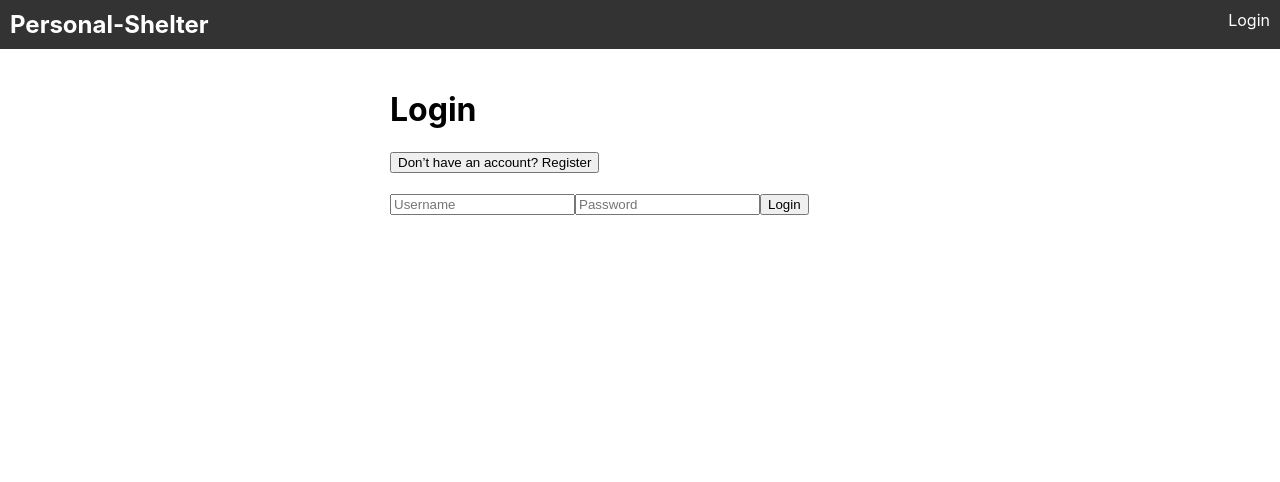
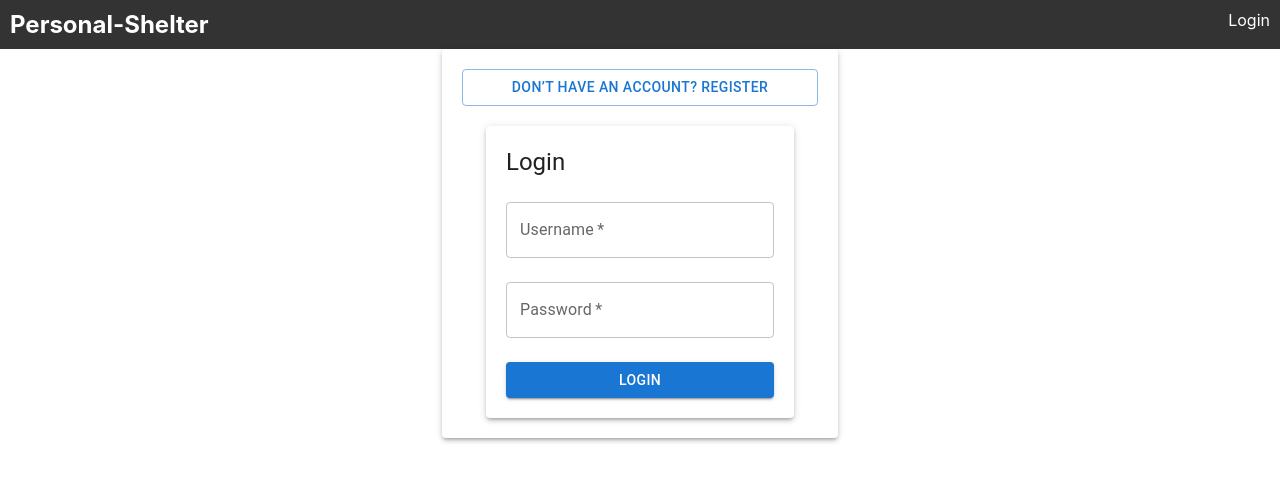
Before and after one commit to Imagir0/personal-shelter-front, a React (Create React App) app: page /auth in a window 1280 px wide. Shown: the top 482 px of the page. Built offline with nearby package versions, Linux system fonts and the light colour scheme.

Commit message:
Refonte graphique et mise à jour utilisateur

```diff
--- a/package.json
+++ b/package.json
@@ -3,6 +3,9 @@
   "version": "0.1.0",
   "private": true,
   "dependencies": {
+    "@emotion/react": "^11.13.3",
+    "@emotion/styled": "^11.13.0",
+    "@mui/material": "^6.0.1",
     "@testing-library/jest-dom": "^5.17.0",
     "@testing-library/react": "^13.4.0",
     "@testing-library/user-event": "^13.5.0",
--- a/src/pages/Auth/Auth.js
+++ b/src/pages/Auth/Auth.js
@@ -1,7 +1,7 @@
 import React, { useState } from 'react';
 import Login from '../Login/Login';
 import Register from '../Register/Register';
-import { Link } from 'react-router-dom';
+import { Container, Typography, Button, Box, Paper } from '@mui/material';
 
 const Auth = () => {
     const [isRegistering, setIsRegistering] = useState(false);
@@ -21,25 +21,40 @@ const Auth = () => {
     };
 
     return (
-        <div style={{ padding: '20px', maxWidth: '500px', margin: 'auto' }}>
-            <h1>{isRegistering ? 'Register' : 'Login'}</h1>
-
+        <Container component="main" maxWidth="xs">
+            <Paper elevation={3} style={{ padding: '20px' }}>
                 {notification ? (
-                <div>
-                    <p style={{ color: 'green' }}>{notification}</p>
-                    <button onClick={handleResetNotification} style={{ color: 'blue', textDecoration: 'underline', background: 'none', border: 'none', cursor: 'pointer' }}>
+                    <Box textAlign="center">
+                        <Typography variant="body1" color="success.main" gutterBottom>
+                            {notification}
+                        </Typography>
+                        <Button
+                            onClick={handleResetNotification}
+                            variant="text"
+                            color="primary"
+                        >
                             Retour à la page de connexion
-                    </button>
-                </div>
+                        </Button>
+                    </Box>
                 ) : (
                     <>
-                    <button onClick={handleToggle} style={{ marginBottom: '20px' }}>
+                        <Button
+                            onClick={handleToggle}
+                            variant="outlined"
+                            fullWidth
+                            style={{ marginBottom: '20px' }}
+                        >
                             {isRegistering ? 'Already have an account? Login' : 'Don’t have an account? Register'}
-                    </button>
-                    {isRegistering ? <Register onRegisterSuccess={handleRegisterSuccess} /> : <Login />}
+                        </Button>
+                        {isRegistering ? (
+                            <Register onRegisterSuccess={handleRegisterSuccess} />
+                        ) : (
+                            <Login />
+                        )}
                     </>
                 )}
-        </div>
+            </Paper>
+        </Container>
     );
 };
 
--- a/src/pages/Login/Login.js
+++ b/src/pages/Login/Login.js
@@ -1,6 +1,7 @@
 import React, { useState, useContext } from 'react';
 import { useNavigate } from 'react-router-dom';
 import { UserContext } from '../../context/UserContext';
+import { Container, Typography, TextField, Button, Box, Paper } from '@mui/material';
 
 const Login = () => {
     const [form, setForm] = useState({ username: '', password: '' });
@@ -36,21 +37,44 @@ const Login = () => {
     };
 
     return (
-        <form onSubmit={handleLogin}>
-            <input
-                type="text"
-                placeholder="Username"
+        <Container component="main" maxWidth="xs">
+            <Paper elevation={3} style={{ padding: '20px' }}>
+                <Typography variant="h5" component="h1" gutterBottom>
+                    Login
+                </Typography>
+                <form onSubmit={handleLogin} noValidate autoComplete="off">
+                    <TextField
+                        fullWidth
+                        margin="normal"
+                        label="Username"
+                        name="username"
                         value={form.username}
                         onChange={(e) => setForm({ ...form, username: e.target.value })}
+                        required
                     />
-            <input
+                    <TextField
+                        fullWidth
+                        margin="normal"
+                        label="Password"
+                        name="password"
                         type="password"
-                placeholder="Password"
                         value={form.password}
                         onChange={(e) => setForm({ ...form, password: e.target.value })}
+                        required
                     />
-            <button type="submit">Login</button>
+                    <Box mt={2}>
+                        <Button
+                            type="submit"
+                            variant="contained"
+                            color="primary"
+                            fullWidth
+                        >
+                            Login
+                        </Button>
+                    </Box>
                 </form>
+            </Paper>
+        </Container>
     );
 };
 
--- a/src/pages/Profile/Profile.js
+++ b/src/pages/Profile/Profile.js
@@ -1,12 +1,24 @@
 import React, { useState, useEffect, useContext } from 'react';
 import { useNavigate } from 'react-router-dom';
 import { UserContext } from '../../context/UserContext';
+import { Container, Typography, TextField, Button, Box, Paper } from '@mui/material';
 
 const Profile = () => {
-    const [user, setUser] = useState(null);
+    const [user, setUser] = useState({
+        username: '',
+        email: '',
+        password: '',
+        birthday: '',
+        secondary_email: '',
+        first_name: '',
+        last_name: '',
+        postal_address: '',
+        phone_number: '',
+        profile_picture_url: ''
+    });
     const { setUsername } = useContext(UserContext);
     const navigate = useNavigate();
-    const userId = localStorage.getItem('userId'); // Assurez-vous que userId est stocké et récupéré correctement
+    const userId = localStorage.getItem('userId');
 
     useEffect(() => {
         const fetchUserData = async () => {
@@ -30,6 +42,30 @@ const Profile = () => {
         fetchUserData();
     }, [userId]);
 
+    const handleInputChange = (e) => {
+        const { name, value } = e.target;
+        setUser({ ...user, [name]: value });
+    };
+
+    const handleSave = async () => {
+        try {
+            const response = await fetch(`${process.env.REACT_APP_API_URL}/auth/profile/${userId}`, {
+                method: 'PUT',
+                headers: { 'Content-Type': 'application/json' },
+                body: JSON.stringify(user),
+            });
+
+            if (response.ok) {
+                console.log("User data updated successfully");
+                setUsername(user.username);
+            } else {
+                console.error("Failed to update user data:", response.statusText);
+            }
+        } catch (error) {
+            console.error("Error updating user data:", error);
+        }
+    };
+
     const handleUnsubscribe = async () => {
         try {
             const response = await fetch(`${process.env.REACT_APP_API_URL}/auth/unsubscribe/${userId}`, {
@@ -40,8 +76,8 @@ const Profile = () => {
                 console.log("Unsubscribe successful");
                 localStorage.removeItem('userId');
                 localStorage.removeItem('username');
-                setUsername(''); // Réinitialiser l'état local du nom d'utilisateur
-                navigate('/'); // Rediriger vers la page d'accueil
+                setUsername('');
+                navigate('/');
             } else {
                 console.error("Failed to unsubscribe:", response.statusText);
             }
@@ -55,14 +91,112 @@ const Profile = () => {
     }
 
     return (
-        <div>
-            <h1>Profile</h1>
-            <p>Username: {user.username}</p>
-            <p>Email: {user.email}</p>
-            <button onClick={handleUnsubscribe} style={{ background: 'red', color: 'white', border: 'none', padding: '10px', cursor: 'pointer' }}>
-                Unsubscribe
-            </button>
-        </div>
+        <Container component="main" maxWidth="sm">
+            <Paper elevation={3} style={{ padding: '20px' }}>
+                <Typography variant="h4" gutterBottom>
+                    Profile
+                </Typography>
+                <form noValidate autoComplete="off">
+                    <TextField
+                        fullWidth
+                        margin="normal"
+                        label="Username"
+                        name="username"
+                        value={user.username}
+                        onChange={handleInputChange}
+                    />
+                    <TextField
+                        fullWidth
+                        margin="normal"
+                        label="Email"
+                        name="email"
+                        type="email"
+                        value={user.email}
+                        onChange={handleInputChange}
+                    />
+                    <TextField
+                        fullWidth
+                        margin="normal"
+                        label="Birthday"
+                        name="birthday"
+                        type="date"
+                        InputLabelProps={{ shrink: true }}
+                        value={user.birthday}
+                        onChange={handleInputChange}
+                    />
+                    <TextField
+                        fullWidth
+                        margin="normal"
+                        label="Secondary Email"
+                        name="secondary_email"
+                        type="email"
+                        value={user.secondary_email}
+                        onChange={handleInputChange}
+                    />
+                    <TextField
+                        fullWidth
+                        margin="normal"
+                        label="First Name"
+                        name="first_name"
+                        value={user.first_name}
+                        onChange={handleInputChange}
+                    />
+                    <TextField
+                        fullWidth
+                        margin="normal"
+                        label="Last Name"
+                        name="last_name"
+                        value={user.last_name}
+                        onChange={handleInputChange}
+                    />
+                    <TextField
+                        fullWidth
+                        margin="normal"
+                        label="Postal Address"
+                        name="postal_address"
+                        value={user.postal_address}
+                        onChange={handleInputChange}
+                    />
+                    <TextField
+                        fullWidth
+                        margin="normal"
+                        label="Phone Number"
+                        name="phone_number"
+                        value={user.phone_number}
+                        onChange={handleInputChange}
+                    />
+                    <TextField
+                        fullWidth
+                        margin="normal"
+                        label="Profile Picture URL"
+                        name="profile_picture_url"
+                        value={user.profile_picture_url}
+                        onChange={handleInputChange}
+                    />
+
+                    <Box mt={2}>
+                        <Button
+                            variant="contained"
+                            color="primary"
+                            onClick={handleSave}
+                        >
+                            Save Changes
+                        </Button>
+                    </Box>
+                </form>
+
+                <Box mt={4}>
+                    <Button
+                        variant="contained"
+                        color="error"
+                        onClick={handleUnsubscribe}
+                        style={{ marginTop: '20px' }}
+                    >
+                        Unsubscribe
+                    </Button>
+                </Box>
+            </Paper>
+        </Container>
     );
 };
 
--- a/src/pages/Register/Register.js
+++ b/src/pages/Register/Register.js
@@ -1,7 +1,19 @@
 import React, { useState } from 'react';
+import { Container, Typography, TextField, Button, Box, Paper } from '@mui/material';
 
 const Register = ({ onRegisterSuccess }) => {
-    const [form, setForm] = useState({ username: '', email: '', password: '' });
+    const [form, setForm] = useState({
+        username: '',
+        email: '',
+        password: '',
+        birthday: '',
+        secondary_email: '',
+        first_name: '',
+        last_name: '',
+        postal_address: '',
+        phone_number: '',
+        profile_picture_url: ''
+    });
     const [isRegistered, setIsRegistered] = useState(false); // Pour contrôler l'affichage du formulaire
 
     const handleRegister = async (e) => {
@@ -32,27 +44,54 @@ const Register = ({ onRegisterSuccess }) => {
     }
 
     return (
-        <form onSubmit={handleRegister}>
-            <input
-                type="text"
-                placeholder="Username"
+        <Container component="main" maxWidth="xs">
+            <Paper elevation={3} style={{ padding: '20px' }}>
+                <Typography variant="h5" component="h1" gutterBottom>
+                    Register
+                </Typography>
+                <form onSubmit={handleRegister} noValidate autoComplete="off">
+                    <TextField
+                        fullWidth
+                        margin="normal"
+                        label="Username"
+                        name="username"
                         value={form.username}
                         onChange={(e) => setForm({ ...form, username: e.target.value })}
+                        required
                     />
-            <input
+                    <TextField
+                        fullWidth
+                        margin="normal"
+                        label="Email"
+                        name="email"
                         type="email"
-                placeholder="Email"
                         value={form.email}
                         onChange={(e) => setForm({ ...form, email: e.target.value })}
+                        required
                     />
-            <input
+                    <TextField
+                        fullWidth
+                        margin="normal"
+                        label="Password"
+                        name="password"
                         type="password"
-                placeholder="Password"
                         value={form.password}
                         onChange={(e) => setForm({ ...form, password: e.target.value })}
+                        required
                     />
-            <button type="submit">Register</button>
+                    <Box mt={2}>
+                        <Button
+                            type="submit"
+                            variant="contained"
+                            color="primary"
+                            fullWidth
+                        >
+                            Register
+                        </Button>
+                    </Box>
                 </form>
+            </Paper>
+        </Container>
     );
 };
 
```
Also changed, not shown: 1 other file (tests, documents, lock files or other folders). Lines whose indentation alone changed are shown as unchanged.
